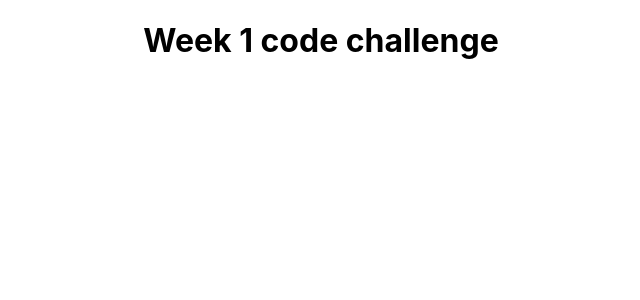
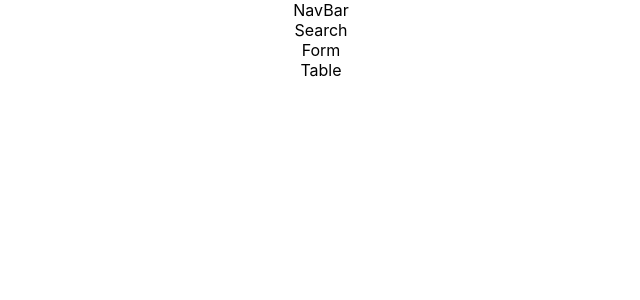
Before and after one commit to MuchokiDavid/react-hooks-week-1-code-challenge, a React (Create React App) app: page / in a window 1280 px wide. Shown: the top 300 px of the page, without its empty margins (319-959 px from the left). Built offline with nearby package versions, Linux system fonts and the light colour scheme.

Commit message:
React components

```diff
--- a/src/App.js
+++ b/src/App.js
@@ -1,10 +1,16 @@
-import logo from './logo.svg';
 import './App.css';
+import NavBar from './components/NavBar';
+import Search from './components/Search';
+import Form from './components/Form';
+import Table from './components/Table';
 
 function App() {
   return (
     <div className="App">
-      <h1>Week 1 code challenge</h1>
+      <NavBar/>
+      <Search/>
+      <Form/>
+      <Table/>
     </div>
   );
 }
--- /dev/null
+++ b/src/components/Form.js
@@ -0,0 +1,9 @@
+import React from 'react'
+
+function Form() {
+  return (
+    <div>Form</div>
+  )
+}
+
+export default Form
--- /dev/null
+++ b/src/components/NavBar.js
@@ -0,0 +1,11 @@
+import React from 'react'
+
+function NavBar() {
+  return (
+    <div>NavBar
+
+    </div>
+  )
+}
+
+export default NavBar
--- /dev/null
+++ b/src/components/Search.js
@@ -0,0 +1,9 @@
+import React from 'react'
+
+function Search() {
+  return (
+    <div>Search</div>
+  )
+}
+
+export default Search
--- /dev/null
+++ b/src/components/Table.js
@@ -0,0 +1,9 @@
+import React from 'react'
+
+function Table() {
+  return (
+    <div>Table</div>
+  )
+}
+
+export default Table
```
